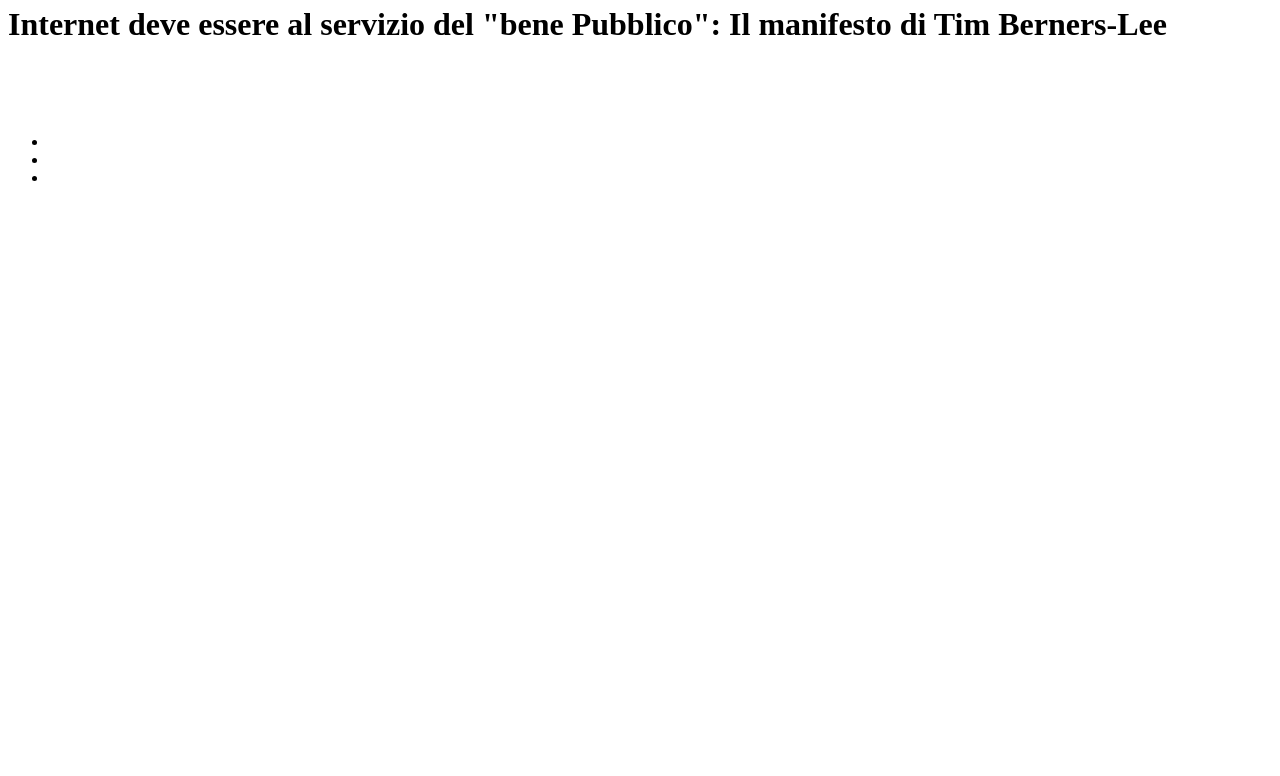
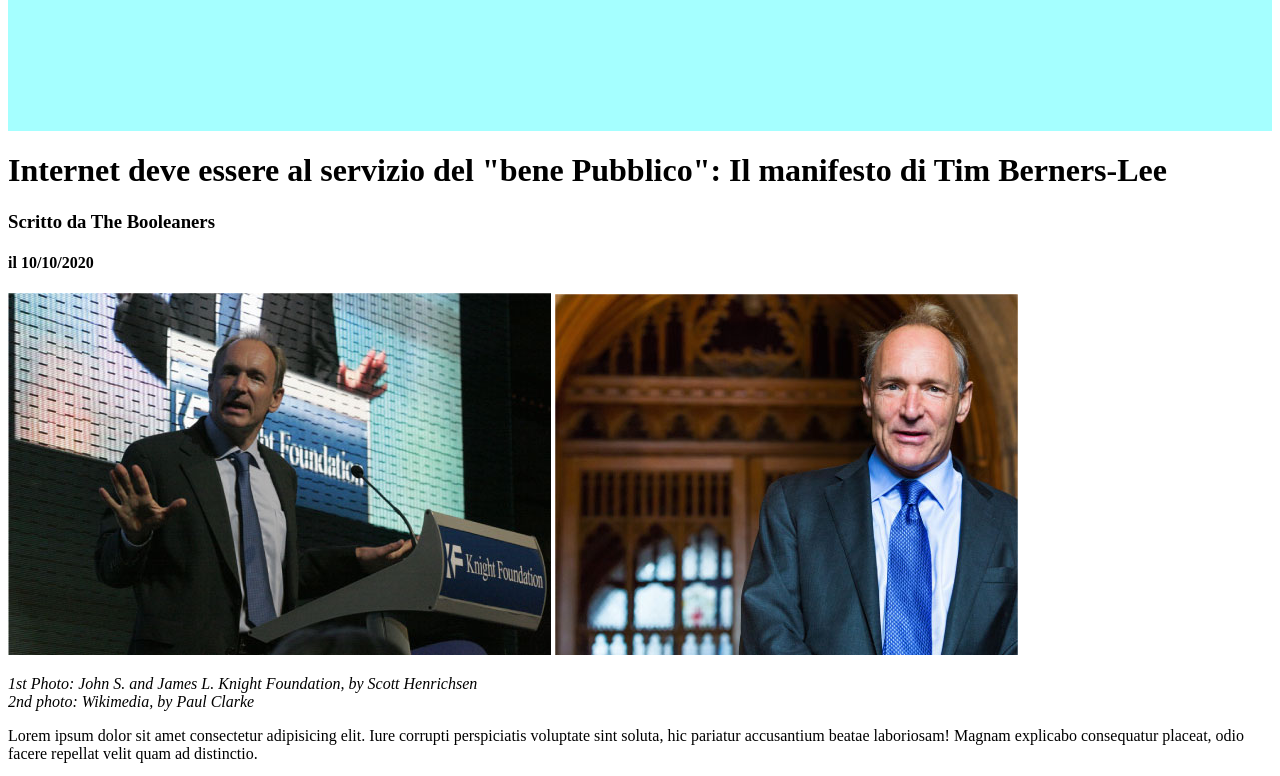
Before and after one commit to Eliastellati/html-css-booleaner, a plain HTML site: page index.html in a window 1280 px wide. Shown: the part 89-865 px from the top of the page. Before the commit the page ends 800 px from the top, so only its background shows below. Drawn offline with Linux system fonts and the light colour scheme.

Commit message:
aggiunto testo

```diff
--- a/index.html
+++ b/index.html
@@ -5,6 +5,7 @@
     <meta http-equiv="X-UA-Compatible" content="IE=edge">
     <meta name="viewport" content="width=device-width, initial-scale=1.0">
     <title>The Booleaner</title>
+    <link href="style.css"  rel="stylesheet">
 </head>
 <body>
   <header>
@@ -15,55 +16,55 @@
    </header>
    <main>
        <h1>Internet deve essere al servizio del "bene Pubblico": Il manifesto di Tim Berners-Lee</h1>
-       <h3></h3>
-       <h4></h4>
-       <img src="" alt="">
-       <img src="" alt="">
+       <h3>Scritto da <a>The Booleaners</a></h3>
+       <h4>il 10/10/2020</h4>
+       <img src="img-2/tim-1.jpg" alt="foto di Tim Berners-lee">
+       <img src="img-2/tim-2.jpg" alt="altra foto di Tim Berners-lee">
        <div class="photo-description">
-           <p><em></em><br><em></em></p>
+           <p><em>1st Photo: John S. and James L. Knight Foundation, by Scott Henrichsen</em><br><em>2nd photo: Wikimedia, by Paul Clarke</em></p>
        </div>
        <div class="article-body">
-           <p></p>
+           <p>Lorem ipsum dolor sit amet consectetur adipisicing elit. Iure corrupti perspiciatis voluptate sint soluta, hic pariatur accusantium beatae laboriosam! Magnam explicabo consequatur placeat, odio facere repellat velit quam ad distinctio.</p>
            <ul>
-               <li></li>
-               <li></li>
-               <li></li>
+               <li>Lorem ipsum dolor sit amet consectetur adipisicing elit. Labore earum amet libero consequatur unde a officiis? Fuga beatae vitae quas minus accusantium sunt doloribus delectus, pariatur omnis numquam, ea iure.</li>
+               <li>Lorem ipsum dolor sit amet consectetur adipisicing elit. Veritatis repellendus beatae iure voluptate saepe accusamus earum velit eaque illo explicabo totam id debitis quaerat culpa, praesentium sapiente architecto deleniti. Hic.</li>
+               <li>Lorem ipsum dolor sit amet, consectetur adipisicing elit. Quas facere nesciunt dolorem similique repellendus minima. Tempora similique, rem quam in assumenda odio rerum! Facilis reiciendis animi similique expedita excepturi veritatis?</li>
            </ul>
        </div>
        <table>
            <thead>
                <tr>
-                   <th></th>
-                   <th></th>
-                   <th></th>
+                   <th>Lorem Ipsum Dolor</th>
+                   <th>Lorem Ipsum Dolor</th>
+                   <th>Lorem Ipsum Dolor</th>
                </tr>
            </thead>
            <tbody>
                <tr>
-                   <td></td>
-                   <td></td>
-                   <td></td>
+                   <td>Lorem Ipsum Dolor</td>
+                   <td>Lorem Ipsum Dolor</td>
+                   <td>Lorem ipsum dolor sit amet consectetur adipisicing elit. Cumque quisquam exercitationem rerum nihil perspiciatis mollitia aspernatur, qui, quaerat sit porro sint ex voluptas at soluta quae corporis delectus commodi a.</td>
                </tr>
                <tr>
-                   <td></td>
-                   <td></td>
-                   <td></td>
+                   <td>Lorem Ipsum Dolor</td>
+                   <td>Lorem Ipsum Dolor</td>
+                   <td>Lorem ipsum dolor sit amet consectetur adipisicing elit. Nisi facilis maxime consequatur cum velit iste at ad laborum tempora eaque blanditiis explicabo itaque, harum odit eum illum incidunt fugiat porro?</td>
                </tr>
                <tr>
-                   <td></td>
-                   <td></td>
-                   <td></td>
+                   <td>Lorem Ipsum Dolor</td>
+                   <td>Lorem Ipsum Dolor</td>
+                   <td>Lorem ipsum dolor sit, amet consectetur adipisicing elit. Dolor nisi sequi consequatur quibusdam ullam minima nostrum, ab beatae maiores reprehenderit culpa tenetur vero facilis necessitatibus ipsa! Commodi quibusdam asperiores vitae.</td>
                </tr>
            </tbody>
        </table>
        <div class="article-body">
-           <p></p>
+           <p>Lorem ipsum dolor sit amet, consectetur adipisicing elit. Earum provident odio quam fugit impedit nihil error sit? Dignissimos, quisquam quam similique dicta unde laudantium consequatur, minus sapiente, facere commodi molestias?</p>
        </div>
    </main>
    <footer>
-       <h2></h2>
-       <img>
-       <img>
+       <h2>Potrebbero Interessarti</h2>
+       <img src="img-2/monitor.jpg">
+       <img src="img-2/graph.jpg">
    </footer>
 </body>
 </html>
--- a/style.css
+++ b/style.css
@@ -1,6 +1,7 @@
 header {
-    background-image: url(/img/pattern.png);
-    background: cyan;
+    background-image: url("/img-2/pattern.png");
+    background-color: aquamarine;
+    background: rgb(165, 255, 255);
     width: 100%;
     height: 200px;
 }
```
Also changed, not shown: img-2/graph.jpg (renamed from img/graph.jpg), img-2/logo.svg (renamed from img/logo.svg), img-2/monitor.jpg (renamed from img/monitor.jpg), img-2/pattern.png (renamed from img/pattern.png), img-2/tim-1.jpg (renamed from img/tim-1.jpg), img-2/tim-2.jpg (renamed from img/tim-2.jpg), 1 other file.
